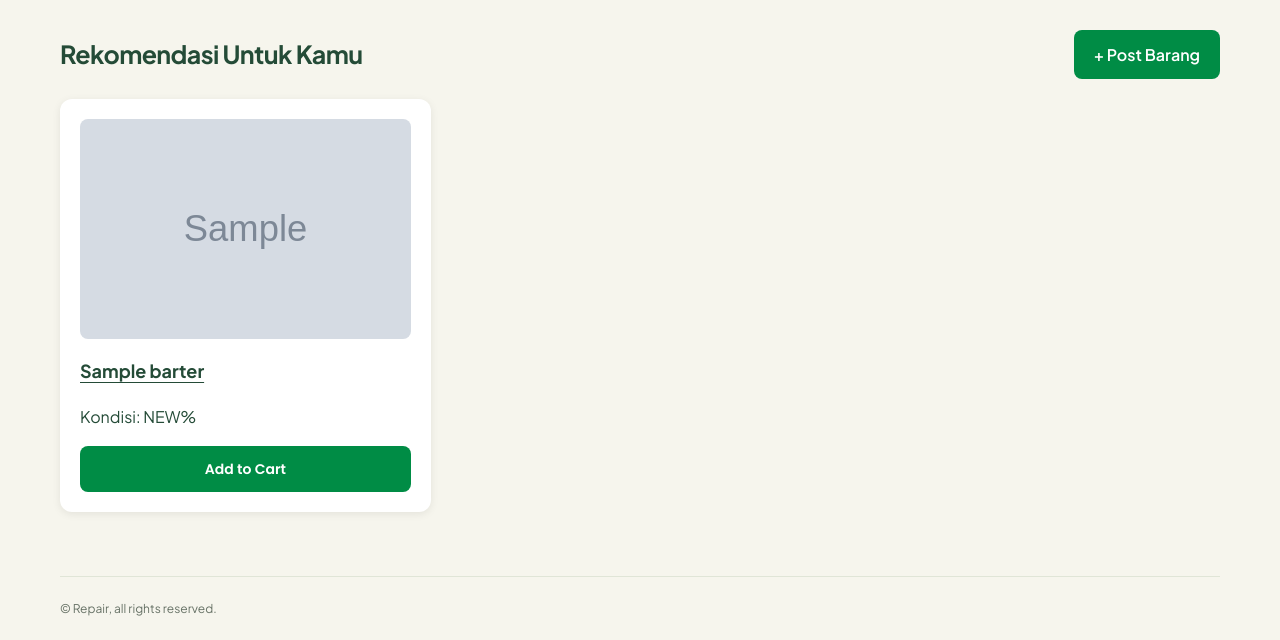
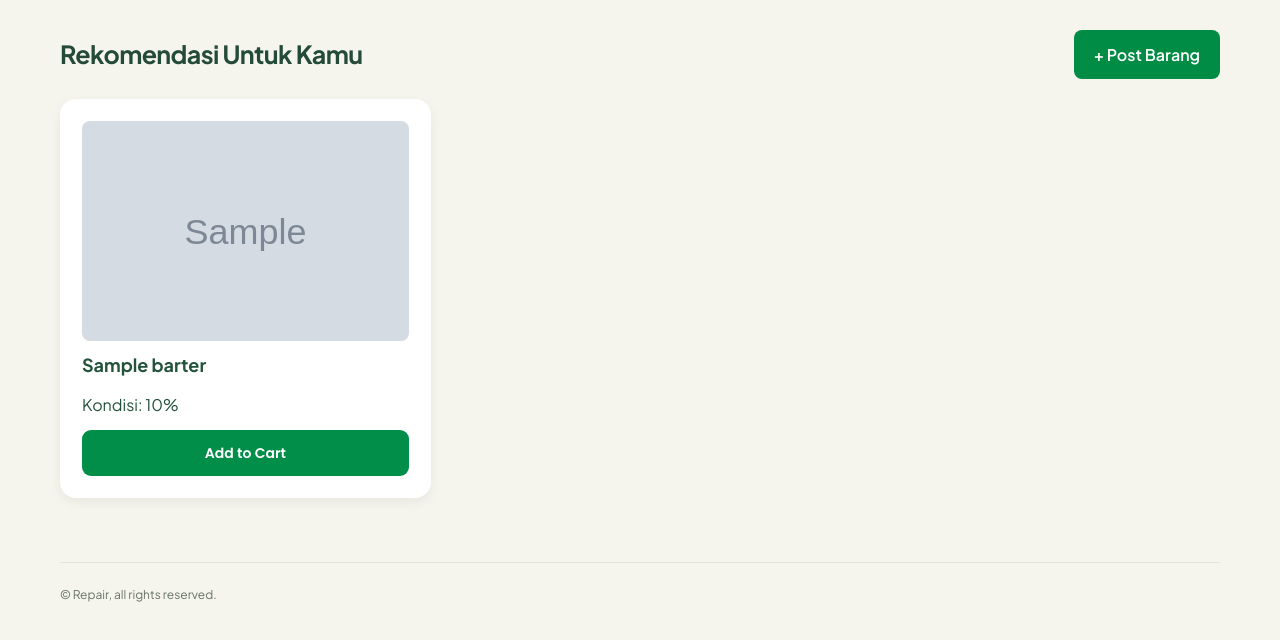
Before and after one commit to Kel-2-PBP-C/RePair, a Django app: page /landing/ in a window 1280 px wide. Shown: the part 184-824 px from the top of the page. After the commit the page ends 786 px from the top, so only its background shows below. Run offline with Django 5.2, Linux system fonts and the light colour scheme; tables that the repository leaves empty hold one stand-in row (values such as "Sample post"); grey boxes marked "Sample" are stand-in pictures.

Commit message:
feat: implement homepage CRUD and styling

```diff
--- a/main_page/static/main_page/style.css
+++ b/main_page/static/main_page/style.css
@@ -237,3 +237,85 @@ a[href*="create"] button:hover {
         width: auto;
     }
 }
+
+/* ===== TOMBOL AKSI BARANG ===== */
+
+.barang-card {
+    display: flex;
+    flex-direction: column;
+    gap: 12px;
+    padding: 22px;
+    border-radius: 16px;
+    background: white;
+    box-shadow: 0 4px 12px rgba(0, 0, 0, 0.06);
+}
+
+.barang-card > a:first-child {
+    text-decoration: none;
+    color: #24533c;
+}
+
+.barang-card h3 {
+    margin: 10px 0 0;
+}
+
+.barang-card p {
+    margin: 0;
+    color: #24533c;
+}
+
+/* Semua tombol punya ukuran konsisten */
+.barang-card > a:not(:first-child),
+.barang-card form button {
+    display: flex;
+    align-items: center;
+    justify-content: center;
+    width: 100%;
+    min-height: 46px;
+    padding: 12px 16px;
+    box-sizing: border-box;
+    border-radius: 9px;
+    font-size: 14px;
+    font-weight: 600;
+    text-decoration: none;
+    cursor: pointer;
+    transition: background 0.2s ease;
+}
+
+.barang-card form {
+    margin: 0;
+    width: 100%;
+}
+
+/* Tombol Edit */
+.barang-card > a:not(:first-child) {
+    background: #e8f5ec;
+    color: #08783e;
+    border: 1px solid #08783e;
+}
+
+.barang-card > a:not(:first-child):hover {
+    background: #d4ebdc;
+}
+
+/* Tombol Hapus */
+.barang-card .delete-barang-form button {
+    background: #fff0ee;
+    color: #c0392b;
+    border: 1px solid #e5a39c;
+}
+
+.barang-card .delete-barang-form button:hover {
+    background: #ffe0dc;
+}
+
+/* Tombol Add to Cart */
+.barang-card form:not(.delete-barang-form) button {
+    background: #008e49;
+    color: white;
+    border: none;
+}
+
+.barang-card form:not(.delete-barang-form) button:hover {
+    background: #006e38;
+}
--- a/main_page/templates/main_page/main_page.html
+++ b/main_page/templates/main_page/main_page.html
@@ -52,7 +52,20 @@
                 <h3>{{ item.title }}</h3>
             </a>
 
-            <p>Kondisi: {{ item.condition }}%</p>
+            <p>Kondisi: {{ item.condition_percentage }}%</p>
+
+            {% if user.is_authenticated and item.owner_id == user.id %}
+                <a href="{% url 'add_items:edit' item.pk %}">
+                    ✏️ Edit Barang
+                </a>
+
+                <form class="delete-barang-form"
+                    action="{% url 'add_items:delete' item.pk %}"
+                    method="POST">
+                    {% csrf_token %}
+                    <button type="submit">🗑️ Hapus Barang</button>
+                </form>
+            {% endif %}
 
             <form method="POST" action="{% url 'keranjang:tambah_keranjang' item.pk %}">
                 {% csrf_token %}
@@ -69,3 +82,43 @@
 </div>
 
 {% endblock %}
+
+{% block extra_js %}
+
+<script>
+
+document.querySelectorAll('.delete-barang-form').forEach(form => {
+    form.addEventListener('submit', async function(event) {
+        event.preventDefault();
+
+        if (!confirm('Yakin mau hapus barang ini?')) {
+            return;
+        }
+
+        const button = form.querySelector('button');
+        button.disabled = true;
+
+        try {
+            const response = await fetch(form.action, {
+                method: 'POST',
+                body: new FormData(form),
+                credentials: 'same-origin'
+            });
+
+            const data = await response.json();
+
+            if (!response.ok) {
+                throw new Error(data.message || 'Gagal menghapus barang.');
+            }
+
+            form.closest('.barang-card').remove();
+            alert('Barang berhasil dihapus!');
+        } catch (error) {
+            alert(error.message);
+            button.disabled = false;
+        }
+    });
+});
+</script>
+
+{% endblock %}
--- a/main_page/views.py
+++ b/main_page/views.py
@@ -1,10 +1,8 @@
-from django.contrib.auth.decorators import login_required
 from django.shortcuts import render
 from django.views.decorators.http import require_GET
 from barter_details.models import Barter
 
 
-# @login_required
 @require_GET
 def show_main(request):
     items = Barter.objects.all()
@@ -19,11 +17,17 @@ def show_main(request):
 
     # Filter berdasarkan persentase kondisi barang
     if kondisi == 'baik':
-        items = items.filter(condition__gte=80, condition__lte=100)
+        items = items.filter(
+            condition_percentage__gte=80,
+            condition_percentage__lte=100
+        )
     elif kondisi == 'cukup':
-        items = items.filter(condition__gte=50, condition__lt=80)
+        items = items.filter(
+            condition_percentage__gte=50,
+            condition_percentage__lt=80
+        )
     elif kondisi == 'kurang':
-        items = items.filter(condition__lt=50)
+        items = items.filter(condition_percentage__lt=50)
 
     context = {
         'items': items,
```
